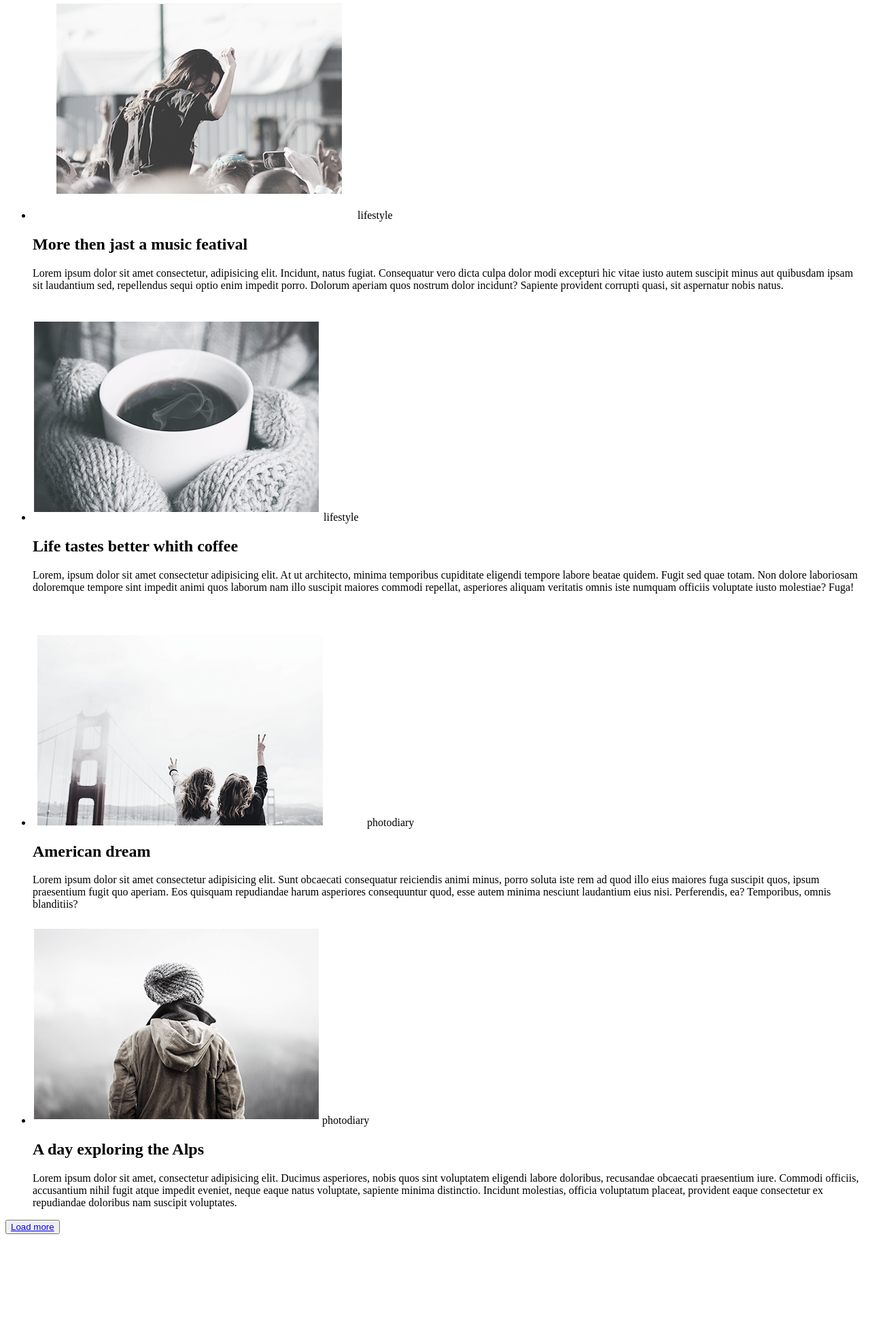
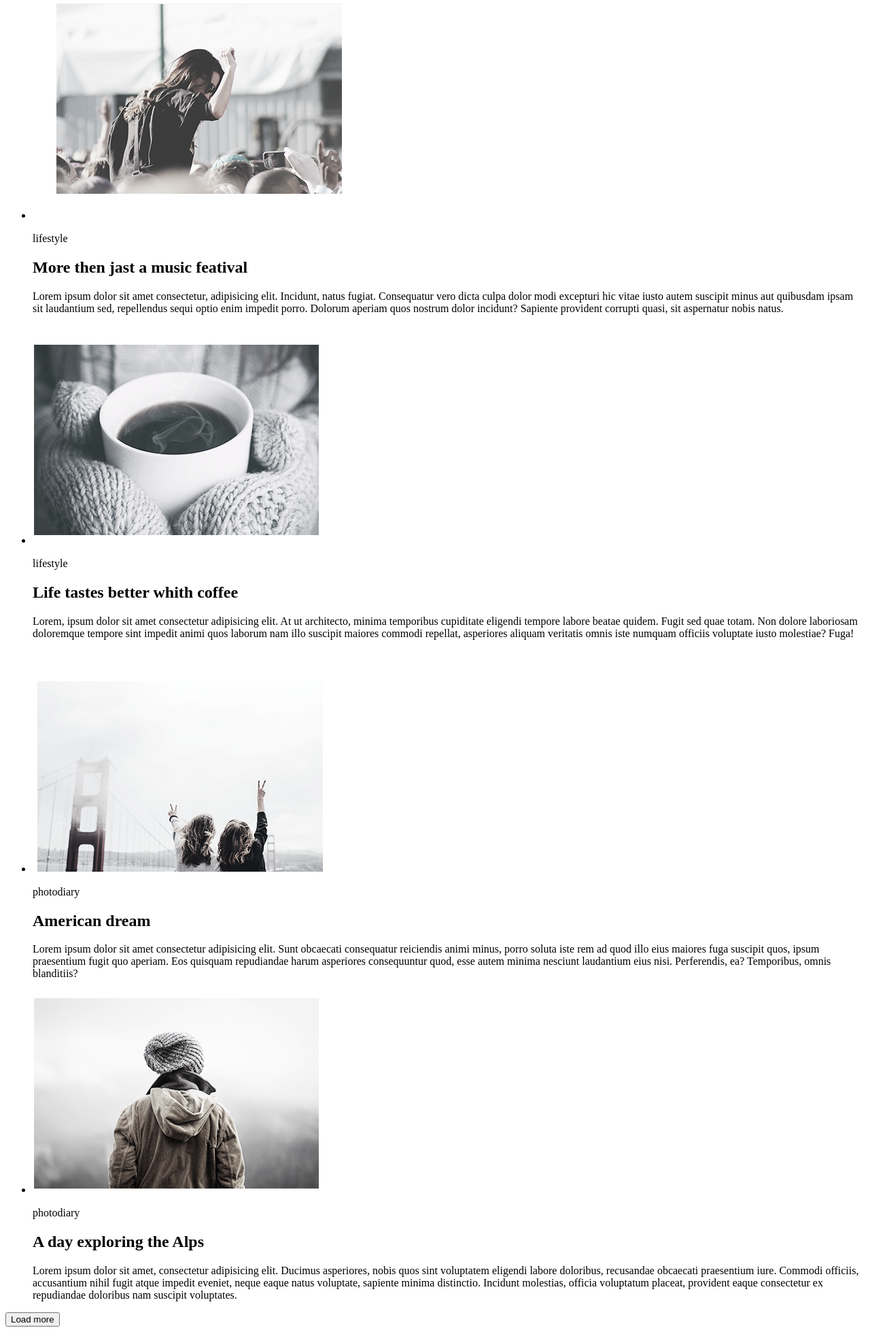
Before and after one commit to onyschukoleh/goit-markup-hw-02, a plain HTML site: page index.html in a window 1280 px wide. Shown: the part 101-2060 px from the top of the page at 68% size. Before the commit the page ends 1932 px from the top, so only its background shows below. Drawn offline with Linux system fonts and the light colour scheme.

Commit message:
Add some fix to index.html

```diff
--- a/index.html
+++ b/index.html
@@ -24,12 +24,13 @@
           </li>
         </ul>
       </nav>
-
-      <main>
+    </header>
+    <main>
+      <section>
         <ul>
           <li>
-            <img src="./imeges/image-1.png" alt="img with gerl" />
-            <snap>lifestyle</snap>
+            <img src="./imeges/image-1.png" alt="festival gerl" />
+            <p>lifestyle</p>
             <h2>More then jast a music featival</h2>
             <p>
               Lorem ipsum dolor sit amet consectetur, adipisicing elit.
@@ -41,9 +42,8 @@
             </p>
           </li>
           <li>
-            <img src="./imeges/image-2.png" alt="img with coffe" />
-
-            <snap>lifestyle</snap>
+            <img src="./imeges/image-2.png" alt="festival coffe" />
+            <p>lifestyle</p>
             <h2>Life tastes better whith coffee</h2>
             <p>
               Lorem, ipsum dolor sit amet consectetur adipisicing elit. At ut
@@ -58,8 +58,8 @@
 
         <ul>
           <li>
-            <img src="./imeges/image-3.png" alt="img with two gerls" />
-            <snap>photodiary</snap>
+            <img src="./imeges/image-3.png" alt="travel gerls" />
+            <p>photodiary</p>
             <h2>American dream</h2>
             <p>
               Lorem ipsum dolor sit amet consectetur adipisicing elit. Sunt
@@ -72,8 +72,8 @@
             </p>
           </li>
           <li>
-            <img src="./imeges/image-4.png" alt="img with Alps" />
-            <snap>photodiary</snap>
+            <img src="./imeges/image-4.png" alt="travel gerl" />
+            <p>photodiary</p>
             <h2>A day exploring the Alps</h2>
             <p>
               Lorem ipsum dolor sit amet, consectetur adipisicing elit. Ducimus
@@ -86,16 +86,10 @@
             </p>
           </li>
         </ul>
-      </main>
-
-      <footer>
-        <nav>
-          <button type="button">
-            <a href="#">Load more</a>
-          </button>
-        </nav>
-      </footer>
-      <ul></ul>
-    </header>
+        <button type="button">
+          Load more
+        </button>
+      </section>
+    </main>
   </body>
 </html>
```
